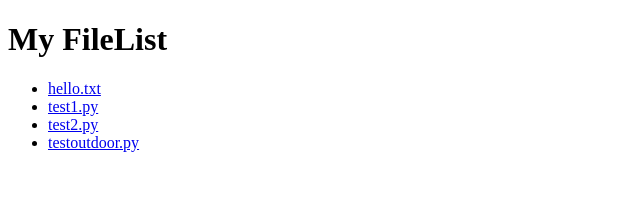
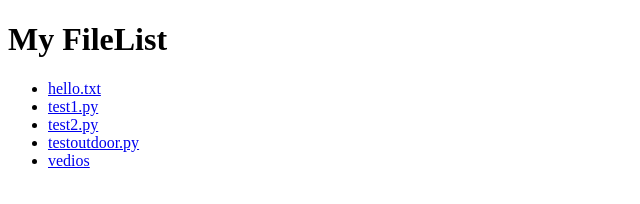
Before and after one commit to bytil70/my_first_project, a plain HTML site: page index.html in a window 1280 px wide. Shown: the full height of the page, 0-640 px from the left. Drawn offline with Linux system fonts and the light colour scheme.

Commit message:
add page

```diff
--- a/index.html
+++ b/index.html
@@ -12,6 +12,7 @@
         <li><a href="test1.py">test1.py</a></li>
         <li><a href="test2.py">test2.py</a></li>
         <li><a href="testoutdoor.py">testoutdoor.py</a></li>
+        <li><a href="utube_videos.html">vedios</a></li>
     </ul>
 </body>
 </html>
```
